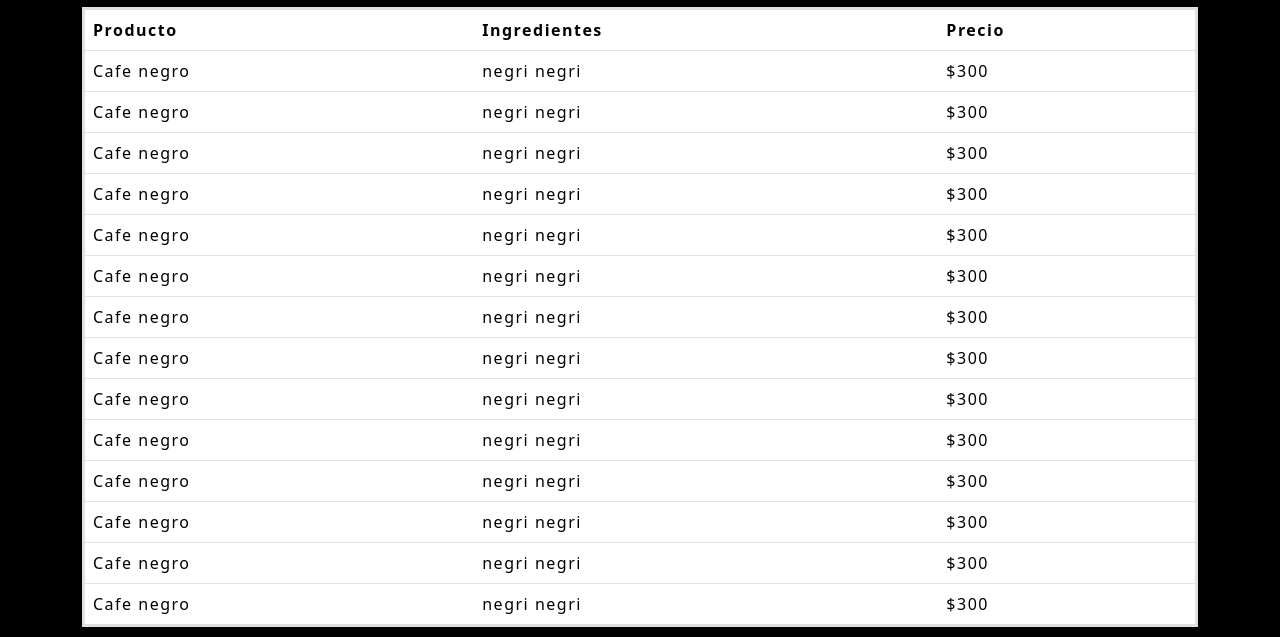
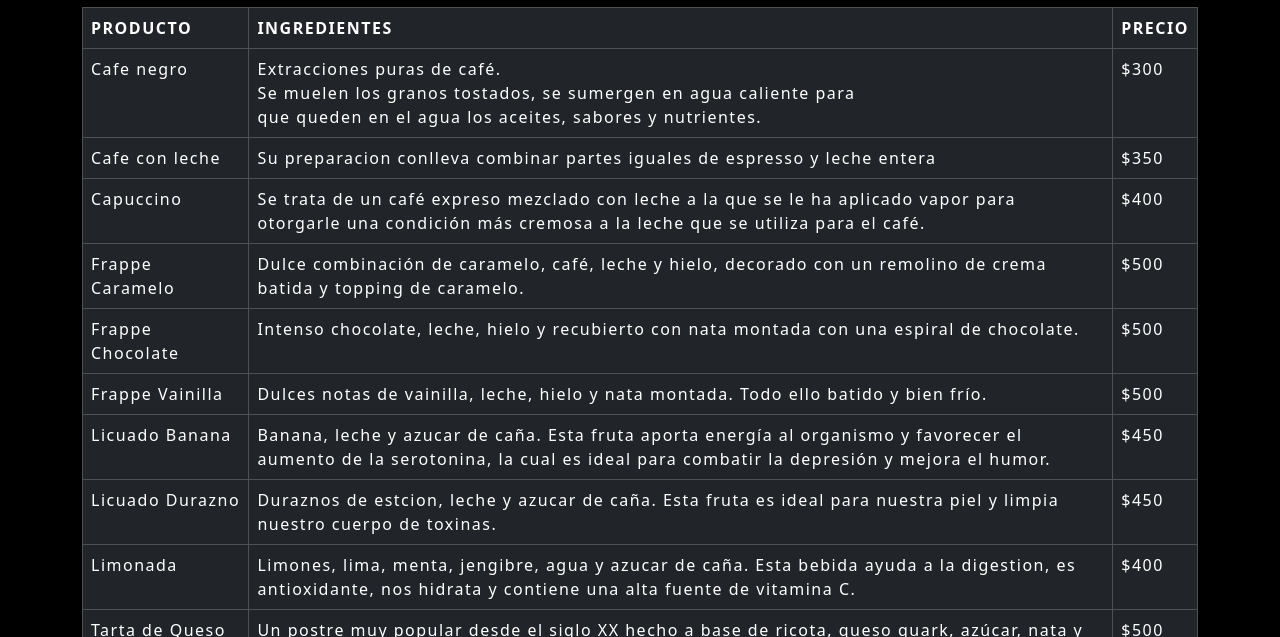
Before and after one commit to DelfinaBordagaray12/PreEntrega3BordagarayDelfina, a plain HTML site: page secciones/menu.html in a window 1280 px wide. Shown: the part 163-800 px from the top of the page. Drawn offline with nearby package versions, Linux system fonts and the light colour scheme.

Commit message:
cambios en tabla

```diff
--- a/css/style.css
+++ b/css/style.css
@@ -355,36 +355,6 @@ nav a:hover {
     display: none; } }
 
 /* MENU */
-table {
-  background-color: black;
-  border: solid; }
-
-.menu {
-  font-family: 'Roboto Serif', serif;
-  align-content: space-between;
-  padding: auto;
-  margin: 0px 30px 40px 30px;
-  background-image: url(https://ep01.epimg.net/elcomidista/imagenes/2017/09/27/articulo/1506522721_155894_1506523041_media_normal.jpg); }
-
-.titulo__menu {
-  font-size: 40px;
-  color: whitesmoke;
-  text-align: center;
-  text-decoration: double 3px whitesmoke;
-  padding: 20px; }
-
-.lista-menu {
-  display: inline; }
-
-.menu__productos {
-  display: grid;
-  justify-content: space-around;
-  color: #e5d6d6;
-  width: 90%;
-  height: 80%;
-  padding: 0 0 0px 0px;
-  text-align: center; }
-
 /* CONTACTO */
 .container_contacto {
   display: grid;
--- a/secciones/menu.html
+++ b/secciones/menu.html
@@ -41,83 +41,87 @@
 
     <main >
 <div class="container">
-  <table class="table table-hover">
-  <thead>
+  <table class="bg-light-subtle
+  table table-hover table-dark table-bordered">
+  <thead class="thead-light">
     <tr>
-      <th>Producto</th>
-      <th>Ingredientes</th>
-      <th>Precio</th>
+      <th>PRODUCTO</th>
+      <th>INGREDIENTES</th>
+      <th>PRECIO</th>
     </tr>
   </thead>
   <tbody><tr>
     <td>Cafe negro</td>
-    <td> negri negri</td>
+    <td>  Extracciones puras de café. <br>
+      Se muelen los granos tostados, se sumergen en agua caliente para <br>
+       que queden en el agua los aceites, sabores y nutrientes.
+    </td>
     <td>$300</td>
   </tr>
   <tr>
-    <td>Cafe negro</td>
-    <td> negri negri</td>
-    <td>$300</td>
+    <td>Cafe con leche</td>
+    <td>Su preparacion conlleva combinar partes iguales de espresso y leche entera</td>
+    <td>$350</td>
   </tr>
   <tr>
-    <td>Cafe negro</td>
-    <td> negri negri</td>
-    <td>$300</td>
+    <td>Capuccino</td>
+    <td> Se trata de un café expreso mezclado con leche a la que se le ha aplicado vapor para otorgarle una condición más cremosa a la leche que se utiliza para el café.</td>
+    <td>$400</td>
   </tr>
   <tr>
-    <td>Cafe negro</td>
-    <td> negri negri</td>
-    <td>$300</td>
+    <td>Frappe Caramelo</td>
+    <td> Dulce combinación de caramelo, café, leche y hielo, decorado con un remolino de crema batida y topping de caramelo.</td>
+    <td>$500</td>
   </tr>
   <tr>
-    <td>Cafe negro</td>
-    <td> negri negri</td>
-    <td>$300</td>
+    <td>Frappe Chocolate</td>
+    <td> Intenso chocolate, leche, hielo y recubierto con nata montada con una espiral de chocolate.</td>
+    <td>$500</td>
   </tr>
   <tr>
-    <td>Cafe negro</td>
-    <td> negri negri</td>
-    <td>$300</td>
+    <td>Frappe Vainilla</td>
+    <td> Dulces notas de vainilla, leche, hielo y nata montada. Todo ello batido y bien frío.</td>
+    <td>$500</td>
   </tr>
   <tr>
-    <td>Cafe negro</td>
-    <td> negri negri</td>
-    <td>$300</td>
+    <td>Licuado Banana</td>
+    <td>Banana, leche y azucar de caña. Esta fruta aporta energía al organismo y favorecer el aumento de la serotonina, la cual es ideal para combatir la depresión y mejora el humor.</td>
+    <td>$450</td>
   </tr>
   <tr>
-    <td>Cafe negro</td>
-    <td> negri negri</td>
-    <td>$300</td>
+    <td>Licuado Durazno</td>
+    <td> Duraznos de estcion, leche y azucar de caña. Esta fruta es ideal para nuestra piel y limpia nuestro cuerpo de toxinas.</td>
+    <td>$450</td>
   </tr>
   <tr>
-    <td>Cafe negro</td>
-    <td> negri negri</td>
-    <td>$300</td>
+    <td>Limonada</td>
+    <td> Limones, lima, menta, jengibre, agua y azucar de caña. Esta bebida ayuda a la digestion, es antioxidante, nos hidrata y contiene una alta fuente de vitamina C.</td>
+    <td>$400</td>
   </tr>
   <tr>
-    <td>Cafe negro</td>
-    <td> negri negri</td>
-    <td>$300</td>
+    <td>Tarta de Queso</td>
+    <td> Un postre muy popular desde el siglo XX hecho a base de ricota, queso quark, azúcar, nata y frutas.</td>
+    <td>$500</td>
   </tr>
   <tr>
-    <td>Cafe negro</td>
-    <td> negri negri</td>
-    <td>$300</td>
+    <td>Lemon Pie</td>
+    <td> Formada por una base de masa quebrada que se rellena con crema de limón. Se complementa con un dulce merengue. Excelente combinacion al paladar.</td>
+    <td>$500</td>
   </tr>
   <tr>
-    <td>Cafe negro</td>
-    <td> negri negri</td>
-    <td>$300</td>
+    <td>Tiramisu</td>
+    <td>  Es un plato dulce tradicional italiano, preparado con café, bizcocho, yemas de huevo, mascarpone y cacao.</td>
+    <td>$500</td>
   </tr>
   <tr>
-    <td>Cafe negro</td>
-    <td> negri negri</td>
-    <td>$300</td>
+    <td>Budin de Limon y Amapola</td>
+    <td> Este budín de limón es dulce y delicado, tiene una miga esponjosa y suave. Además es liviano y húmedo, ya que utilizamos aceite en vez de manteca, y buttermilk. La acidez y el aroma del limón combinado con la textura de las semillas de amapola crean una combinación única.</buttermilk-></td>
+    <td>$450</td>
   </tr>
   <tr>
-    <td>Cafe negro</td>
-    <td> negri negri</td>
-    <td>$300</td>
+    <td>Budin de Chocolate y Banana</td>
+    <td> Bananas en punto justo, manteca, y un dulce toque de vainilla, combinado con trozos del mejor chocolate amargo. Una combinacion muy humeda y sabrosa.</td>
+    <td>$450</td>
   </tr>
 </tbody>
   </table>
```
